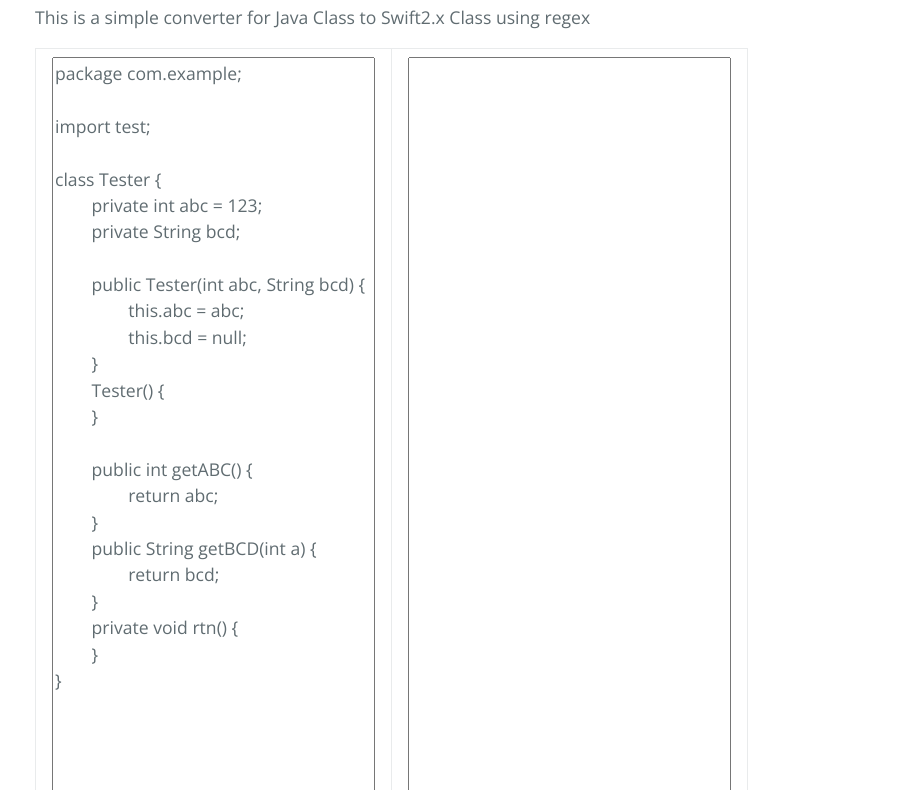
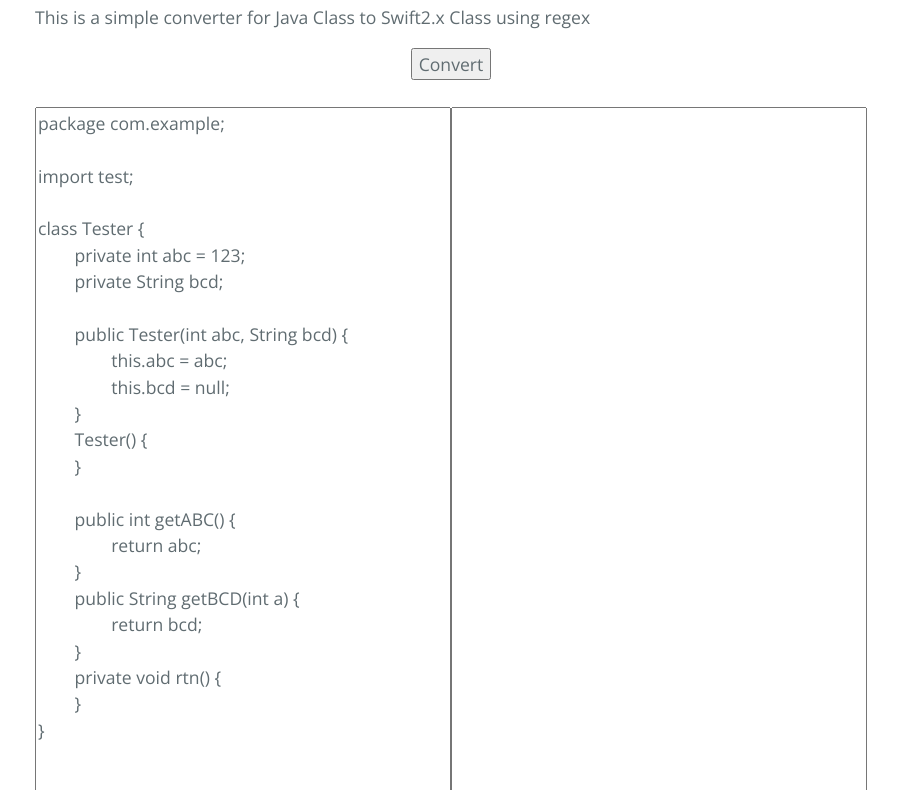
Before and after one commit to BetaS/Java2Swift-Class-Converter, a plain HTML site: page index.html in a window 1280 px wide. Shown: the part 481-1271 px from the top of the page, without its empty margins (189-1087 px from the left). Drawn offline with nearby package versions, Linux system fonts and the light colour scheme.

Commit message:
Update index.html

```diff
--- a/index.html
+++ b/index.html
@@ -22,9 +22,9 @@
 
 <p>This is a simple converter for Java Class to Swift2.x Class using regex</p>
       <script language="javascript" src="./converter.js"></script>
-      <table border='0'>
-      	<tr><td>
-		<textarea id="from" rows="60" cols="30">
+		<center><button onclick="convert();">Convert</button></center><br/>
+      <div style="width: 50%; float:left">
+		<textarea id="from" rows="30" style="width: 100%"  wrap='off'>
 package com.example;
 
 import test;
@@ -48,12 +48,12 @@ class Tester {
 	}
 	private void rtn() {
 	}
-}</textarea></td><td>
-		<textarea id="to" rows="60" cols="30"></textarea></td>
-		</tr>
-		<tr><td colspan="2">
-		<center><button onclick="convert();">Convert</button></center></td></tr></table>
-
+}</textarea>
+</div>
+<div style="width: 50%; float:right" wrap='off'>
+		<textarea id="to" rows="30" style="width: 100%"></textarea></td>
+</div>
+		<center><button onclick="convert();">Convert</button></center>
 
       <footer class="site-footer">
         <span class="site-footer-owner"><a href="https://github.com/BetaS/java2swift_object_converter">Java2swift object converter</a> is maintained by <a href="https://github.com/BetaS">BetaS</a>.</span>
```
